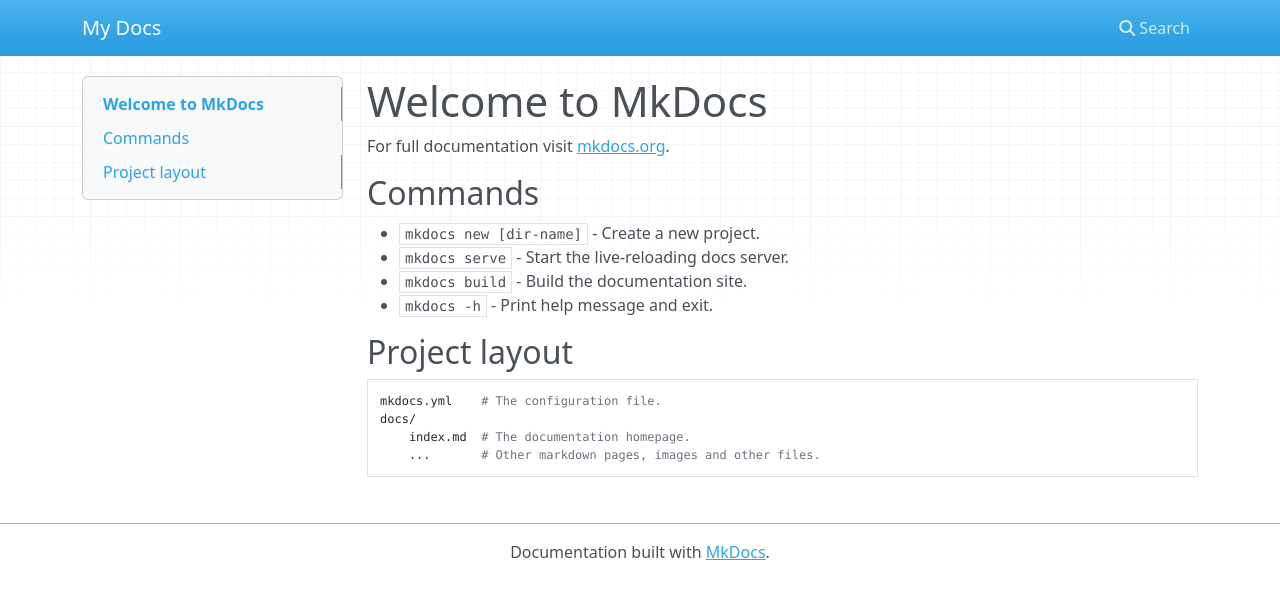
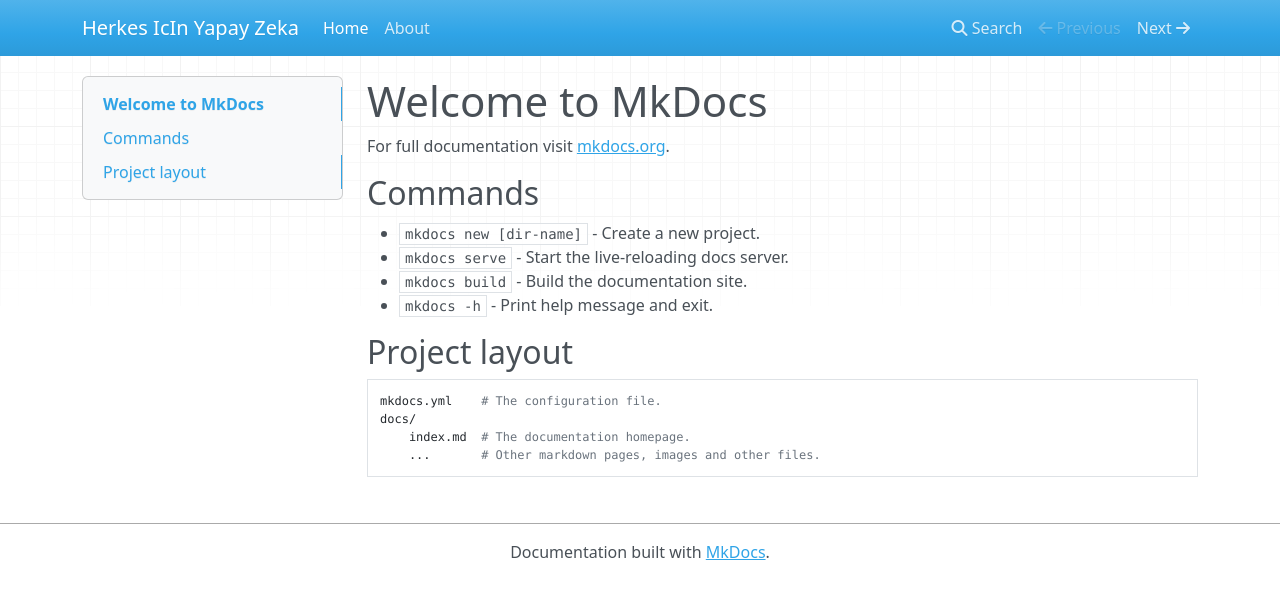
Before and after one commit to semihorhanbio/PromptMuhendisligi, an MkDocs documentation site: the page built from docs/index.md, in a window 1280 px wide. Shown: the top 599 px of the page. Built offline with MkDocs 1.6.1, drawn with Linux system fonts in a browser that asks for light colours; nearby versions of some CDN libraries.

Commit message:
Add MkDocs configuration and deploy workflow; update .gitignore and create About page

```diff
--- a/mkdocs.yml
+++ b/mkdocs.yml
@@ -1 +1,4 @@
-site_name: My Docs
+site_name: Herkes IcIn Yapay Zeka
+nav:
+  - Home: index.md
+  - About: about.md
```
Also changed, not shown: docs/about.md (added, +1 -0 lines), 2 other files.
